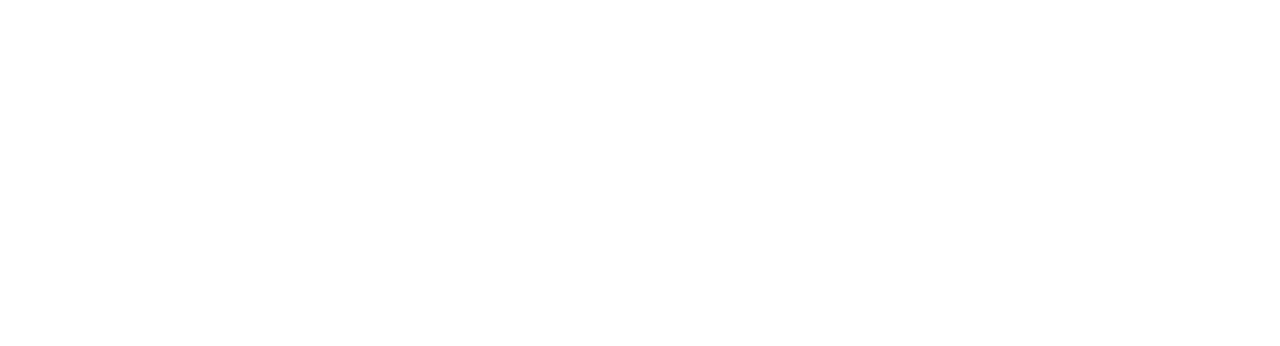
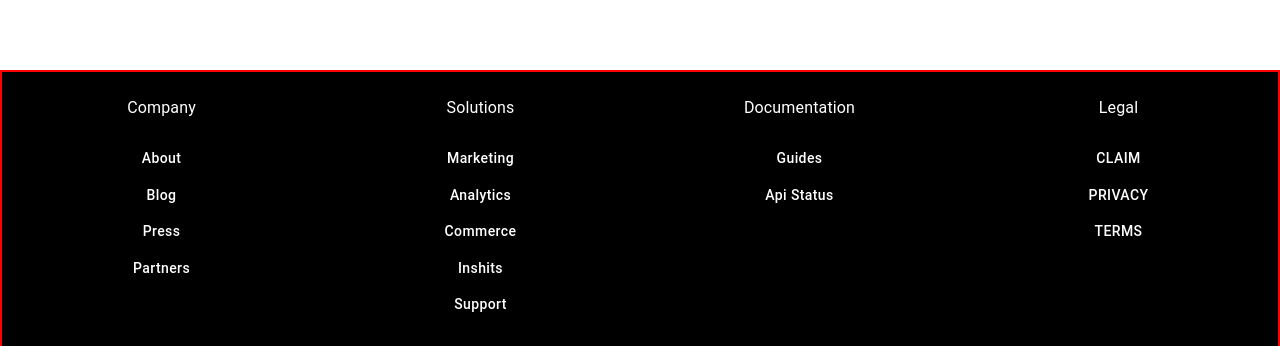
Before and after one commit to sakshamsaharawat/shoping-with-aakash, a React (Create React App) app: page / in a window 1280 px wide. Shown: the part 2614-2960 px from the top of the page. Before the commit the page ends 2684 px from the top, so only its background shows below. Built offline with nearby package versions, Linux system fonts and the light colour scheme.

Commit message:
add Footer and all items

```diff
--- a/src/App.js
+++ b/src/App.js
@@ -1,4 +1,5 @@
 import './App.css';
+import Footer from './cutomer/components/Footer/Footer';
 import Navigation from './cutomer/components/Navigation/Navigation';
 import HomePage from './cutomer/components/pages/Homepage/HomePage';
 
@@ -9,6 +10,7 @@
       <div>
         <HomePage />
       </div>
+      <Footer />
     </div>
   );
 }
--- a/src/Data/Women_jutti.js
+++ b/src/Data/Women_jutti.js
@@ -98,7 +98,5 @@
         imageUrl: "https://rukminim2.flixcart.com/image/612/612/xif0q/shoe/b/l/j/-original-imah2dbuqyehwzzz.jpeg?q=70",
         title: "Casual & Formal Stylish Comfortable Flat Bellies for Wedding/festival/Office Use Bellies For Women  (Tan , 6)",
         brand: "NatShuz "
-    },
-
-
+    }
 ]
--- /dev/null
+++ b/src/cutomer/components/Footer/Footer.css
@@ -0,0 +1,3 @@
+.capitalize {
+    text-transform: capitalize !important;
+}
--- /dev/null
+++ b/src/cutomer/components/Footer/Footer.jsx
@@ -0,0 +1,52 @@
+import { Button, Grid, Typography } from '@mui/material';
+import "./Footer.css"
+import React from 'react'
+
+
+const Footer = () => {
+    return (
+        <div style={{ border: "2px solid red" }}>
+            <Grid className='bg-black text-white text-center t-10 cursor-pointer'
+                container
+                sx={{ bgcolor: "black", color: "white", py: 3 }}
+            >
+                <Grid item xs={12} sm={6} md={3}>
+                    <Typography className='pb-5 capitalize' varient="h6"> Company</Typography>
+                    <div> <Button className='pb-5 capitalize' variant="h6" gutterBottom style={{ textTransform: "capitalize" }}> About</Button></div>
+                    <div><Button className='pb-5 capitalize ' variant="h6" gutterBottom> Blog</Button></div>
+                    <div> <Button className='pb-5 capitalize' variant="h6" gutterBottom> Press</Button></div>
+                    <div><Button className='pb-5 capitalize' variant="h6" gutterBottom> Partners</Button></div>
+                </Grid>
+                <Grid item xs={12} sm={6} md={3}>
+                    <Typography className='pb-5 capitalize' varient="h6"> Solutions</Typography>
+                    <div> <Button className='pb-5 capitalize' variant="h6" gutterBottom> Marketing</Button></div>
+                    <div><Button className='pb-5 capitalize' variant="h6" gutterBottom> Analytics</Button></div>
+                    <div> <Button className='pb-5 capitalize' variant="h6" gutterBottom> Commerce</Button></div>
+                    <div><Button className='pb-5 capitalize' variant="h6" gutterBottom> Inshits</Button></div>
+                    <div><Button className='pb-5 capitalize' variant="h6" gutterBottom> Support</Button></div>
+
+                </Grid>
+                <Grid item xs={12} sm={6} md={3}>
+                    <Typography className='pb-5 capitalize' varient="h6"> Documentation</Typography>
+                    <div> <Button className='pb-5 capitalize' variant="h6" gutterBottom> Guides</Button></div>
+                    <div><Button className='pb-5 capitalize' variant="h6" gutterBottom> Api Status</Button></div>
+                </Grid>
+                <Grid item xs={12} sm={6} md={3}>
+                    <Typography className='pb-5 text-capitalize' varient="h6"> Legal</Typography>
+                    <div> <Button className='pb-5 text-capitalize' variant="h6" gutterBottom> Claim</Button></div>
+                    <div> <Button className='pb-5 text-capitalize' variant="h6" gutterBottom> Privacy</Button></div>
+                    <div> <Button className='pb-5 text-capitalize' variant="h6" gutterBottom> Terms</Button></div>
+                </Grid>
+            </Grid>
+        </div>
+
+    )
+}
+
+export default Footer
+
+// here above code in grid item this is used for responsive in which
+// xs is for mobile  which is extra small
+// sm is for small
+// md is for medium
+// lg is for large
```
